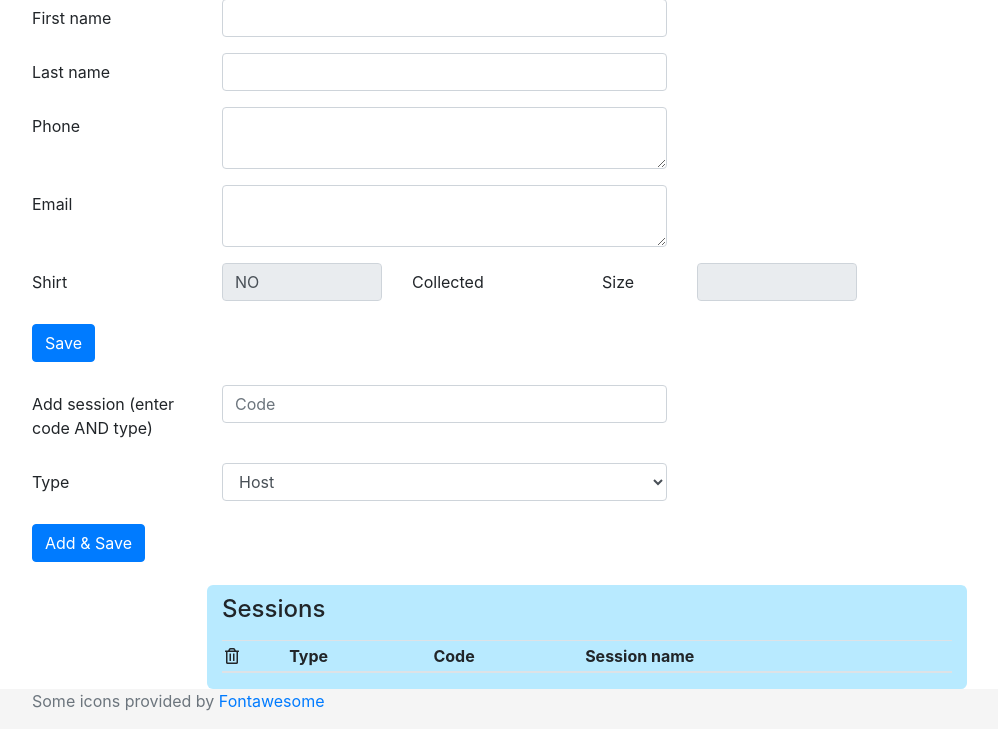
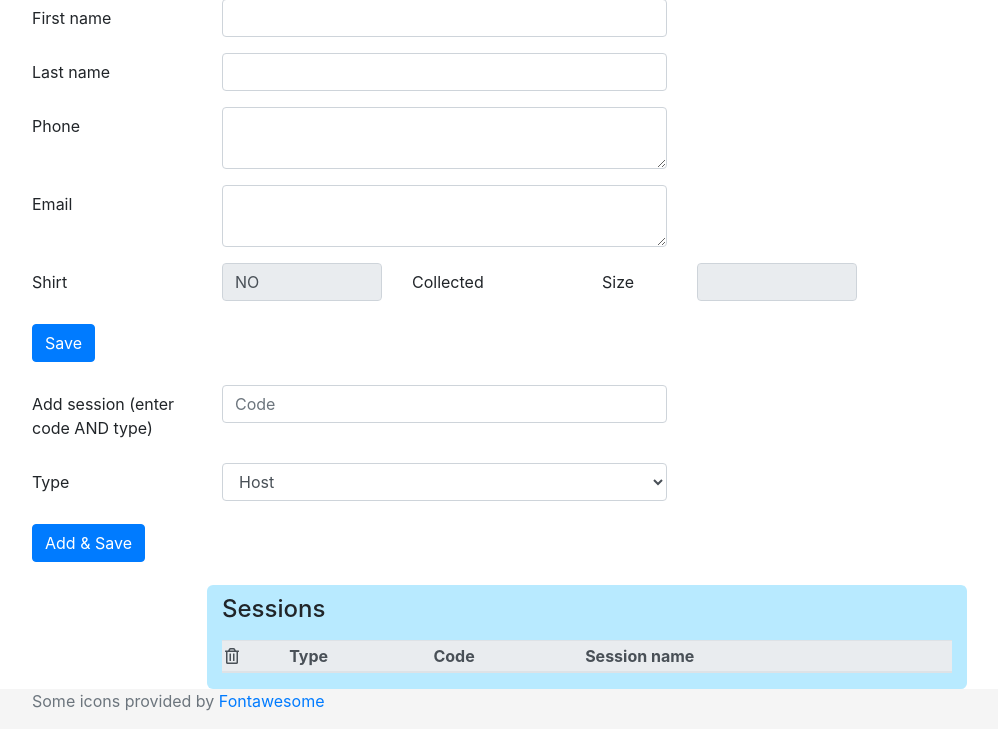
Before and after one commit to Clam-/ConfApp, a Python web app: template confapp/templates/admin_person_edit.mako in a window 1280 px wide. Shown: the part 116-845 px from the top of the page, without its empty margins (53-1051 px from the left). Run offline with Mako, Linux system fonts and the light colour scheme; the template is opened without the code that fills it, so the values that code supplies are empty; some libraries are stand-ins or nearby versions.

Commit message:
Update table headers missing from previous.

```diff
--- a/confapp/templates/admin_day_edit.mako
+++ b/confapp/templates/admin_day_edit.mako
@@ -170,6 +170,7 @@ if iperson.shirtcollect:
 			</div>
 		</div>
 		<div class="form-group row">
+			<div class="col-2"></div>
 			<div class="col-sm-2 col-form-label">
 				<input type="hidden" name="name" value="${name}">
 				<input type="hidden" name="code" value="${code}">
@@ -178,40 +179,52 @@ if iperson.shirtcollect:
 			<div class="col-sm-1 col-form-label">
 				<input class="btn btn-secondary" type="submit" name="form.cancelled" value="Cancel">
 			</div>
+			<div class="col-2"></div>
 		</div>
 
 
 		<div class="form-group row">
+			<div class="col-2"></div>
 			<label class="col-sm-2 col-form-label" for="formEquipmentBorrowed">Equipment borrowed</label>
-			<div class="col-sm-3">
+			<div class="col-sm-2">
 				<input class="form-control" type="text" name="equipment" value="${session.equipment}" id="formEquipmentBorrowed">
 				<input type="hidden" name="equipment_orig" value="${session.equipment}">
 			</div>
 			<label class="col-sm-2 col-form-label" for="formEquipmentReturned">Equipment returned</label>
-			<div class="col-sm-3">
+			<div class="col-sm-2">
 				<input class="form-control" type="text" name="equip_returned" value="${session.equip_returned}" id="formEquipmentReturned">
 				<input type="hidden" name="equip_returned_orig" value="${session.equip_returned}">
 			</div>
+			<div class="col-2"></div>
 		</div>
 
 		<div class="form-group row">
+			<div class="col-2"></div>
 			<label class="col-sm-2 col-form-label" for="formOther">Other</label>
 			<div class="col-sm-3">
 				<input class="form-control" type="text" name="other" value="${session.other}" id="formOther">
 				<input type="hidden" name="other_orig" value="${session.other}">
 			</div>
+			<div class="col-2"></div>
 		</div>
 
 		<div class="form-group row">
+			<div class="col-2"></div>
 			<div class="col-sm-2 col-form-label">
 				<input class="btn btn-primary" type="submit" name="form.submitted" value="Save">
 			</div>
 			<div class="col-sm-1 col-form-label">
 				<input class="btn btn-secondary" type="submit" name="form.cancelled" value="Cancel">
 			</div>
+			<div class="col-2"></div>
 		</div>
 
 		<div class="form-group row">
+			<div class="col-2"></div>
+			<label class="col-sm-2 col-form-label">Time</label>
+			<div class="col-sm-1">
+				<input type="text" readonly class="form-control-plaintext" value="${session.time if session.time else ''}">
+			</div>
 			<label class="col-sm-2 col-form-label">Booked</label>
 			<div class="col-sm-1">
 				<input type="text" readonly class="form-control-plaintext" value="${session.booked if session.booked else ''}">
@@ -221,6 +234,7 @@ if iperson.shirtcollect:
 			<div class="col-sm-2">
 				<input type="text" readonly class="form-control-plaintext" value="${session.max if session.max else ''}">
 			</div>
+			<div class="col-2"></div>
 		</div>
 
 	</form>
--- a/confapp/templates/admin_location_edit.mako
+++ b/confapp/templates/admin_location_edit.mako
@@ -38,8 +38,8 @@
 			<div class="col-sm-2"></div>
 			<div class="col-sm-8 assoc-list">
 				<div class="pad-top"><p><span class="h4">Sessions</span></p></div>
-				<table class="table">
-					<thead class="table-header">
+				<table class="table table-sm">
+					<thead class="thead-light">
 						<tr>
 							<th><i class="far fa-trash-alt"></i></th>
 							<th>Type</th>
--- a/confapp/templates/admin_person_edit.mako
+++ b/confapp/templates/admin_person_edit.mako
@@ -89,8 +89,8 @@
 			<div class="col-sm-2"></div>
 			<div class="col-sm-8 assoc-list">
 				<div class="pad-top"><p><span class="h4">Sessions</span></p></div>
-				<table class="table">
-					<thead class="table-header">
+				<table class="table table-sm">
+					<thead class="thead-light">
 						<tr>
 							<th><i class="far fa-trash-alt"></i></th>
 							<th>Type</th>
--- a/confapp/templates/admin_session_edit.mako
+++ b/confapp/templates/admin_session_edit.mako
@@ -120,8 +120,8 @@ if faclen < 2:
 			<div class="col-sm-2"></div>
 			<div class="col-sm-8 assoc-list">
 				<div class="pad-top"><p><span class="h4">Participants</span></p></div>
-				<table class="table">
-					<thead class="table-header">
+				<table class="table table-sm">
+					<thead class="thead-light">
 						<tr>
 							<th><i class="far fa-trash-alt"></i></th>
 							<th>Type</th>
--- a/confapp/views/views.py
+++ b/confapp/views/views.py
@@ -824,7 +824,7 @@ class AdminAdmin(BaseAdminView):
 				day = "F"
 				sesstime = CODE_TIMEMAP[c]
 			else:
-				time = CODE_TIMEMAP[c[0]]
+				sesstime = CODE_TIMEMAP[c[0]]
 			if room.building.number == 1: sport = True
 			else: sport = False
 			s = Session(code=c, title=title, sessiontype=SessionType.NA,
```
